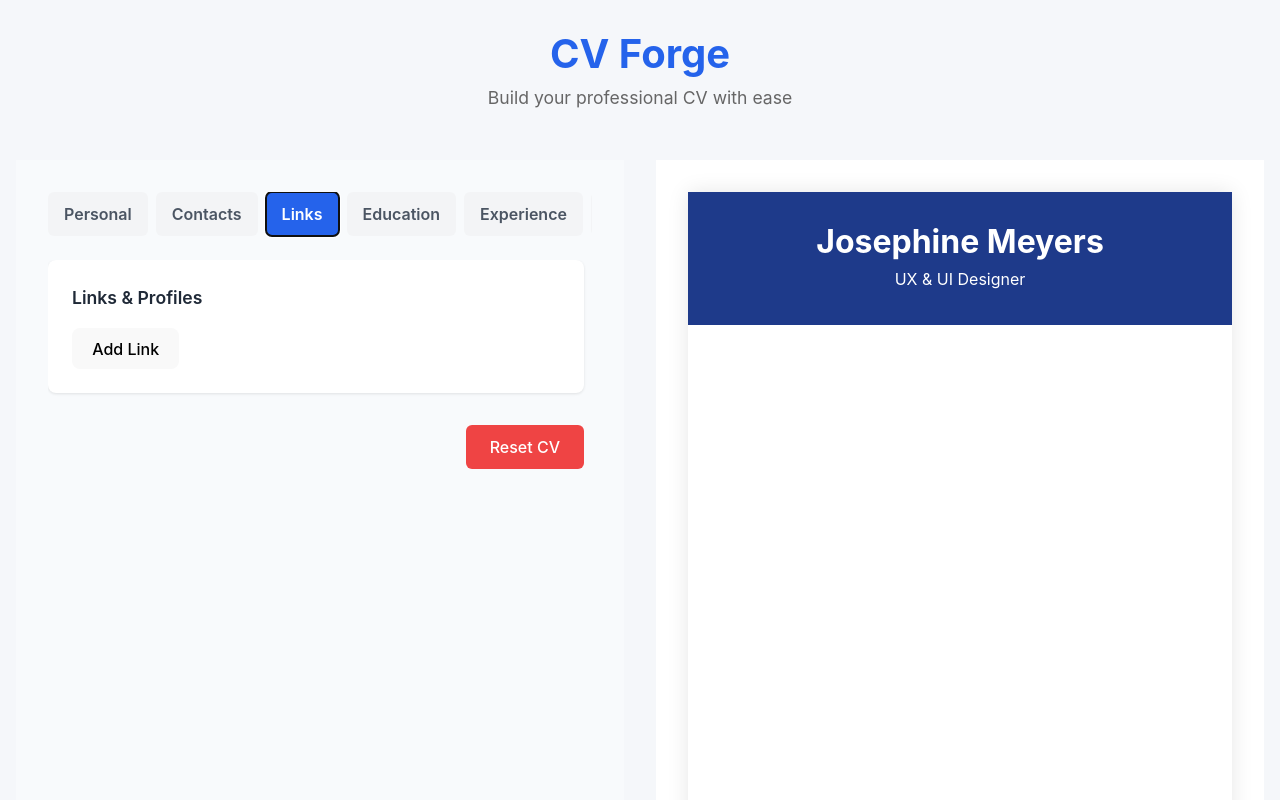
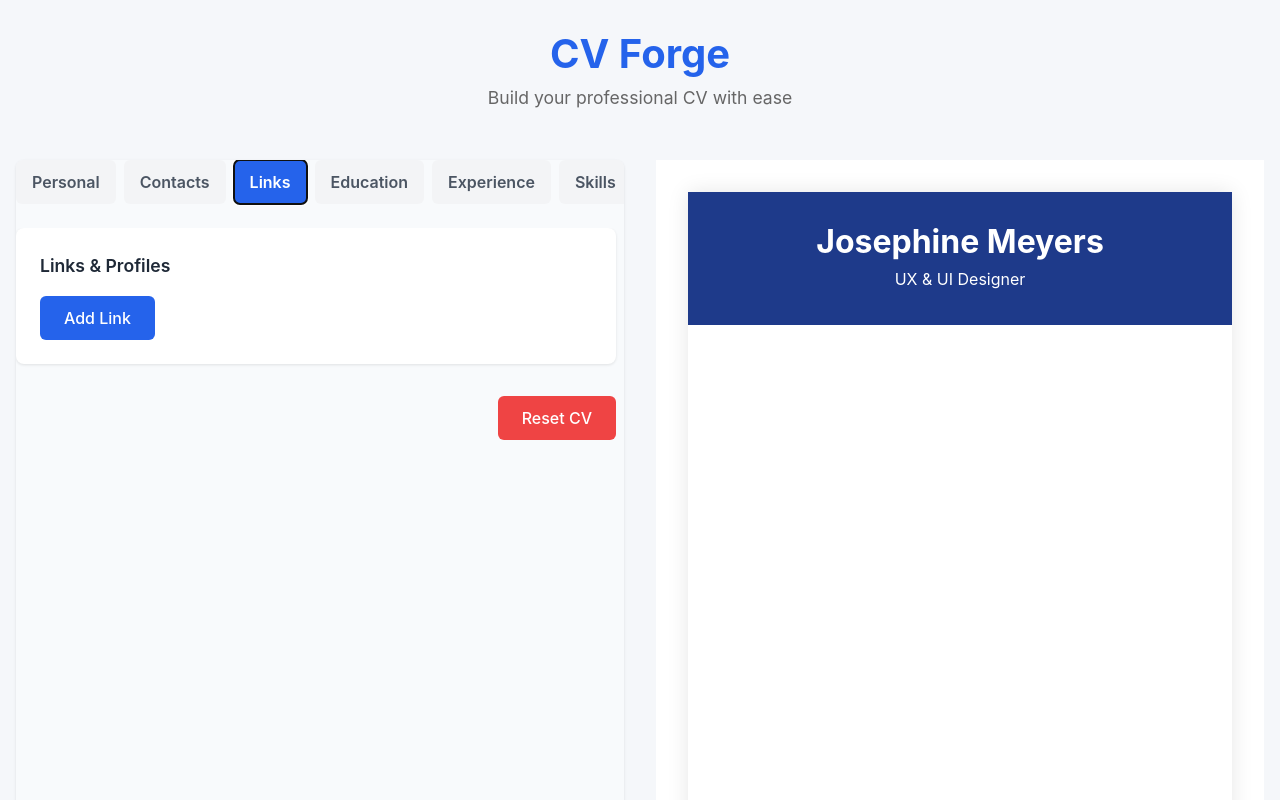
Before and after one commit to singharyan006/cv-forge, a React (Vite) app: page / in a window 1280 px wide. Both pictures are taken after a click on the button "Links". Shown: the top 800 px of the page. Built offline with nearby package versions, Linux system fonts and the light colour scheme.

Commit message:
Enhance forms styling with improved UI for form components

```diff
--- a/src/styles/forms.css
+++ b/src/styles/forms.css
@@ -1,9 +1,12 @@
 /* Form styles */
 .form-container {
-  padding: 2rem;
   background: #f8fafc;
-  height: 100vh;
-  overflow-y: auto;
+  height: 100%;
+  display: flex;
+  flex-direction: column;
+  border-radius: 8px;
+  overflow: hidden;
+  box-shadow: 0 1px 3px rgba(0, 0, 0, 0.1);
 }
 
 .form-section {
@@ -34,18 +37,94 @@
 }
 
 .form-group input,
-.form-group textarea {
+.form-group textarea,
+.form-group select {
   width: 100%;
   padding: 0.75rem;
   border: 1px solid #d1d5db;
   border-radius: 6px;
   font-size: 0.875rem;
   transition: border-color 0.2s;
+  background-color: white;
 }
 
 .form-group input:focus,
-.form-group textarea:focus {
+.form-group textarea:focus,
+.form-group select:focus {
   outline: none;
   border-color: #3b82f6;
   box-shadow: 0 0 0 3px rgba(59, 130, 246, 0.1);
 }
+
+.form-row {
+  display: flex;
+  gap: 1rem;
+  margin-bottom: 1rem;
+}
+
+.form-row .form-group {
+  flex: 1;
+  margin-bottom: 0;
+}
+
+.education-item,
+.experience-item,
+.achievement-item {
+  background-color: #f9fafb;
+  padding: 1.25rem;
+  margin-bottom: 1.25rem;
+  border-radius: 6px;
+  border: 1px solid #e5e7eb;
+}
+
+.add-btn {
+  background-color: #2563eb;
+  color: white;
+  border: none;
+  padding: 0.75rem 1.5rem;
+  border-radius: 6px;
+  cursor: pointer;
+  transition: background-color 0.2s;
+  font-weight: 500;
+}
+
+.add-btn:hover {
+  background-color: #1d4ed8;
+}
+
+.remove-btn {
+  background-color: #ef4444;
+  color: white;
+  border: none;
+  padding: 0.5rem 1rem;
+  border-radius: 6px;
+  cursor: pointer;
+  transition: background-color 0.2s;
+  font-size: 0.875rem;
+  margin-top: 0.5rem;
+}
+
+.remove-btn:hover {
+  background-color: #dc2626;
+}
+
+.link-row {
+  display: flex;
+  align-items: center;
+}
+
+.link-name {
+  flex: 1;
+}
+
+.link-url {
+  flex: 2;
+}
+
+.skill-name {
+  flex: 2;
+}
+
+.skill-level {
+  flex: 1;
+}
```
